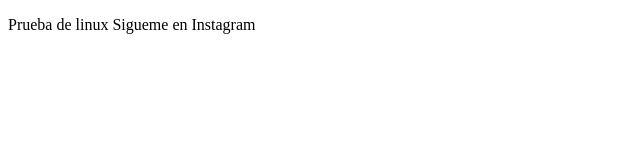
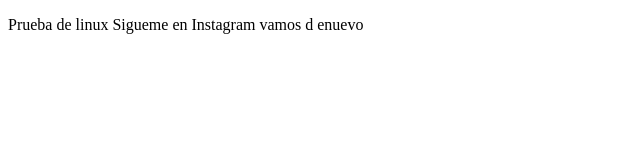
Before and after one commit to diegoricaurte/proyectoDemoCursoPrework, a plain HTML site: page index.html in a window 1280 px wide. Shown: the whole page, without its empty margins (0-640 px from the left). Drawn offline with Linux system fonts and the light colour scheme.

Commit message:
first commit

```diff
--- a/index.html
+++ b/index.html
@@ -11,6 +11,7 @@
         <p>
             Prueba de linux
             Sigueme en Instagram
+            vamos d enuevo
         </p>
     </section>
 
```
